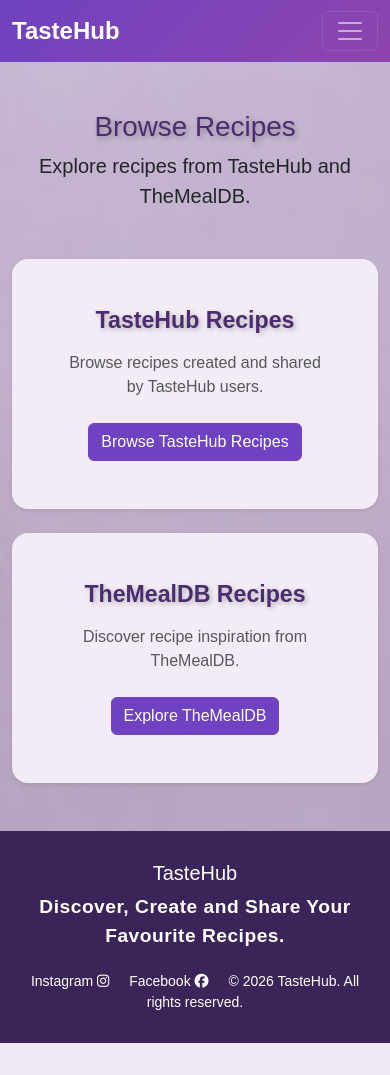
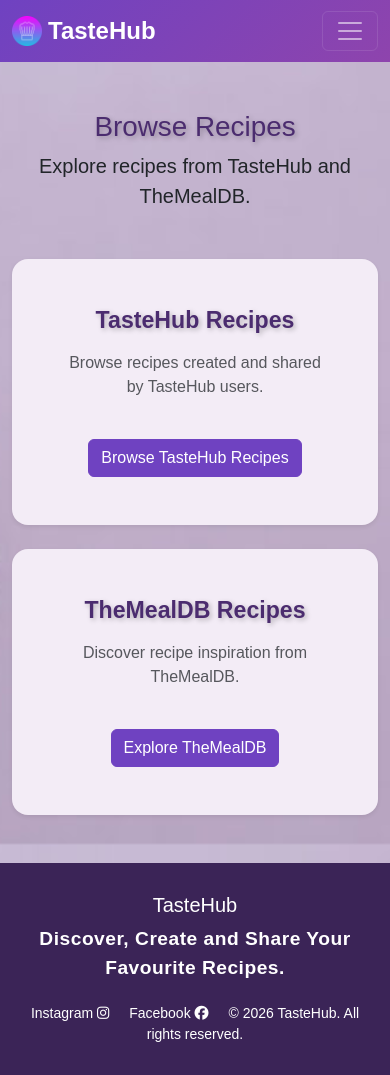
Before and after one commit to jmichael2025/TasteHub, a Django app: page /browse-recipes/ in a window 390 px wide. Before the commit the page ends 1043 px from the top, so only its background shows below. Run offline with Django 5.2, Linux system fonts and the light colour scheme.

Commit message:
Complete admin testing updates and responsive styling

```diff
--- a/recipes/static/recipes/css/style.css
+++ b/recipes/static/recipes/css/style.css
@@ -4,6 +4,8 @@ body {
     background-color: #f2f1f2;
     font-family: Arial, sans-serif;
 }
+
+
 
 /* Navbar */
 .navbar {
@@ -14,6 +16,13 @@ body {
     font-weight: bold;
     font-size: 1.5rem;
 }
+.navbar-logo {
+    height: 30px;
+    width: 30px;
+    object-fit: contain;
+    margin-right: 6px;
+}
+
 
 /* Main headings */
 h1,
--- a/recipes/templates/base.html
+++ b/recipes/templates/base.html
@@ -23,9 +23,10 @@
     <nav class="navbar navbar-expand-lg navbar-dark">
         <div class="container">
 
-            <!-- Brand -->
-            <a class="navbar-brand" href="{% url 'home' %}">
-                TasteHub
+            <!-- Brand and logo -->
+            <a class="navbar-brand d-flex align-items-center" href="{% url 'home' %}">
+                <img src="{% static 'recipes/images/logo.png' %}" alt="TasteHub logo" class="navbar-logo">
+                <span>TasteHub</span>
             </a>
 
             <!-- Mobile menu button -->
--- a/recipes/templates/recipes/browse_recipes.html
+++ b/recipes/templates/recipes/browse_recipes.html
@@ -21,8 +21,7 @@
         <div class="col-md-6">
 
             <div class="card h-100 shadow-sm border-0 rounded-4">
-                <div class="card-body text-center p-5">
-
+                <div class="card-body text-center p-5 d-flex flex-column">
                     <h3 class="fw-bold mb-3">
                         TasteHub Recipes
                     </h3>
@@ -31,9 +30,11 @@
                         Browse recipes created and shared by TasteHub users.
                     </p>
 
+                    <div class="mt-auto pt-3">
                         <a href="{% url 'home' %}" class="btn btn-primary">
                             Browse TasteHub Recipes
                         </a>
+                    </div>
 
                 </div>
             </div>
@@ -44,7 +45,7 @@
         <div class="col-md-6">
 
             <div class="card h-100 shadow-sm border-0 rounded-4">
-                <div class="card-body text-center p-5">
+                <div class="card-body text-center p-5 d-flex flex-column">
 
                     <h3 class="fw-bold mb-3">
                         TheMealDB Recipes
@@ -54,9 +55,11 @@
                         Discover recipe inspiration from TheMealDB.
                     </p>
 
+                    <div class="mt-auto pt-3">
                         <a href="{% url 'api_recipes' %}" class="btn btn-primary">
                             Explore TheMealDB
                         </a>
+                    </div>
 
                 </div>
             </div>
--- a/recipes/templates/recipes/my_recipes.html
+++ b/recipes/templates/recipes/my_recipes.html
@@ -20,7 +20,7 @@
         <div class="col-md-6 col-lg-4">
             <div class="card h-100 shadow-sm border-0 rounded-4">
 
-                <div class="card-body p-4">
+                <div class="card-body p-4 d-flex flex-column">
 
                     <h4 class="fw-bold mb-3">
                         {{ recipe.name }}
@@ -35,7 +35,7 @@
                         {{ recipe.category }}
                     </p>
 
-                    <div class="mt-4">
+                    <div class="mt-auto pt-3">
                         <a href="{% url 'recipe_detail' recipe.id %}" class="btn btn-primary">
                             View Recipe
                         </a>
```
Also changed, not shown: recipes/migrations/0004_alter_category_options.py (added), recipes/static/recipes/images/logo.png (renamed from recipes/static/recipes/images/17581794.png), recipes/static/recipes/images/logo.webp (renamed from recipes/static/recipes/images/vector-art-chef-hat-fork-spoon-representing-culinary-arts-restaurant-food-service-gastronomy-purple-image-406138771.webp), recipes/static/recipes/images/purple-chef-hat-with-yellow-band-cutlery-icon-white-background-keywords-chef-hat-cooking-culinary-food-restaurant-kitchen-chef-hat_750621-8118.avif (deleted). Lines whose indentation alone changed are shown as unchanged.
